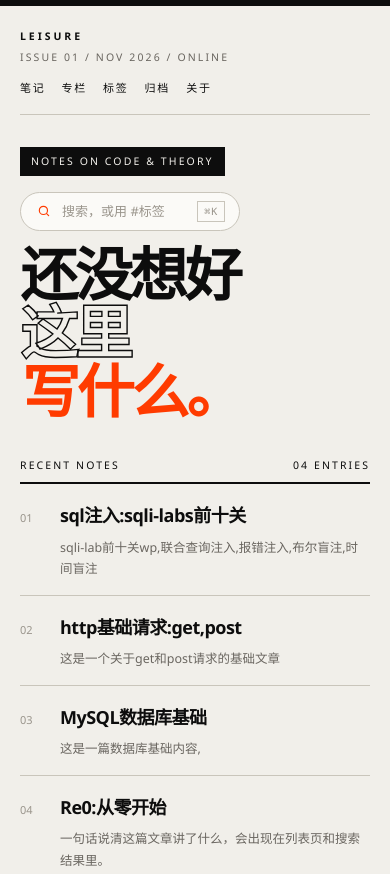
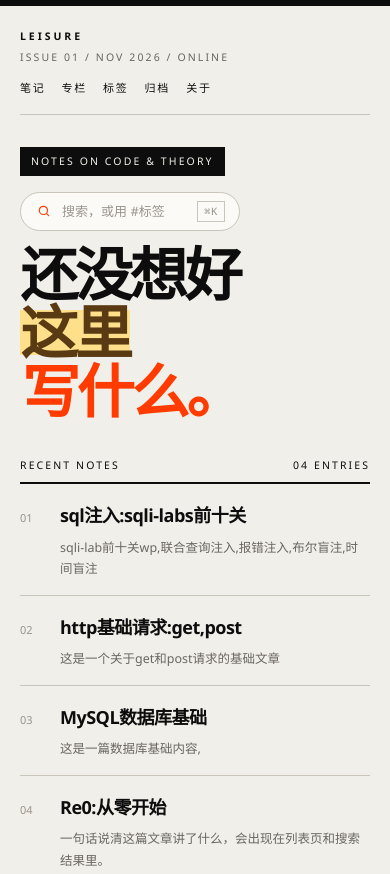
Before and after one commit to leisure23/leisure23.github.io, an Astro site: page / in a window 390 px wide. Shown: the top 874 px of the page. Built offline with nearby package versions, Linux system fonts and the light colour scheme; Astro itself is replaced by a stand-in of ours.

Commit message:
手机端「这里」改荧光笔+深棕字（空心字小屏会糊），桌面端保持描边

```diff
--- a/src/styles/global.css
+++ b/src/styles/global.css
@@ -265,6 +265,26 @@ main {
 .hero h1 .outline {
   color: transparent;
   -webkit-text-stroke: clamp(1.4px, 0.18vw, 2.4px) var(--ink);
+}
+
+/*
+ * 手机上「空心字」会糊：字号被 clamp 压到 58px，但描边只减到 1.4px，
+ * 比例比桌面粗 40%，再加上字重 800 + 负字距，「里」里面的三条横杠直接粘死。
+ * 所以小屏换成「荧光笔 + 深棕字」——任何浏览器都不会糊。
+ * 桌面端（>860px）保持原来的空心描边不动。
+ */
+@media (max-width: 860px) {
+  .hero h1 .outline {
+    display: inline-block;
+    color: #5a3a12;
+    -webkit-text-stroke: 0;
+    background: linear-gradient(
+      transparent 12%,
+      var(--mark) 12%,
+      var(--mark) 88%,
+      transparent 88%
+    );
+  }
 }
 
 .hero h1 .accent {
```
